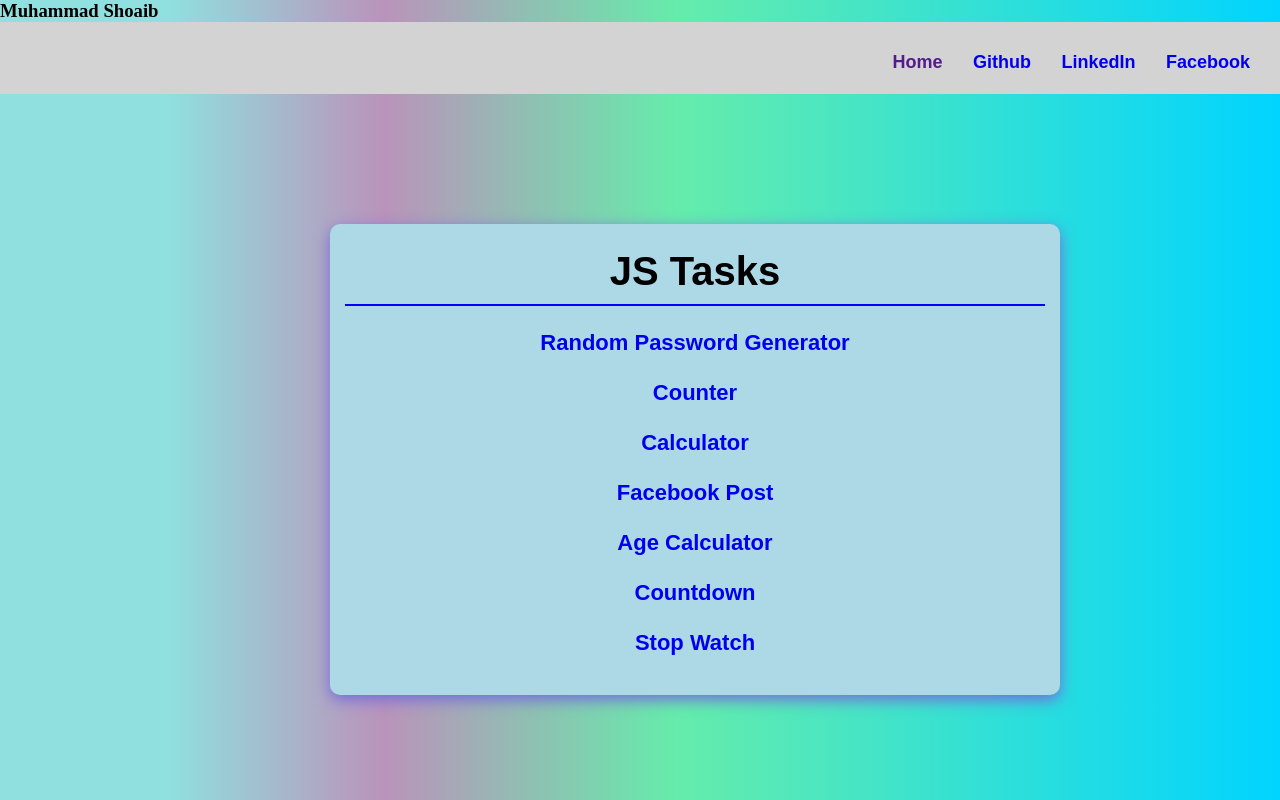
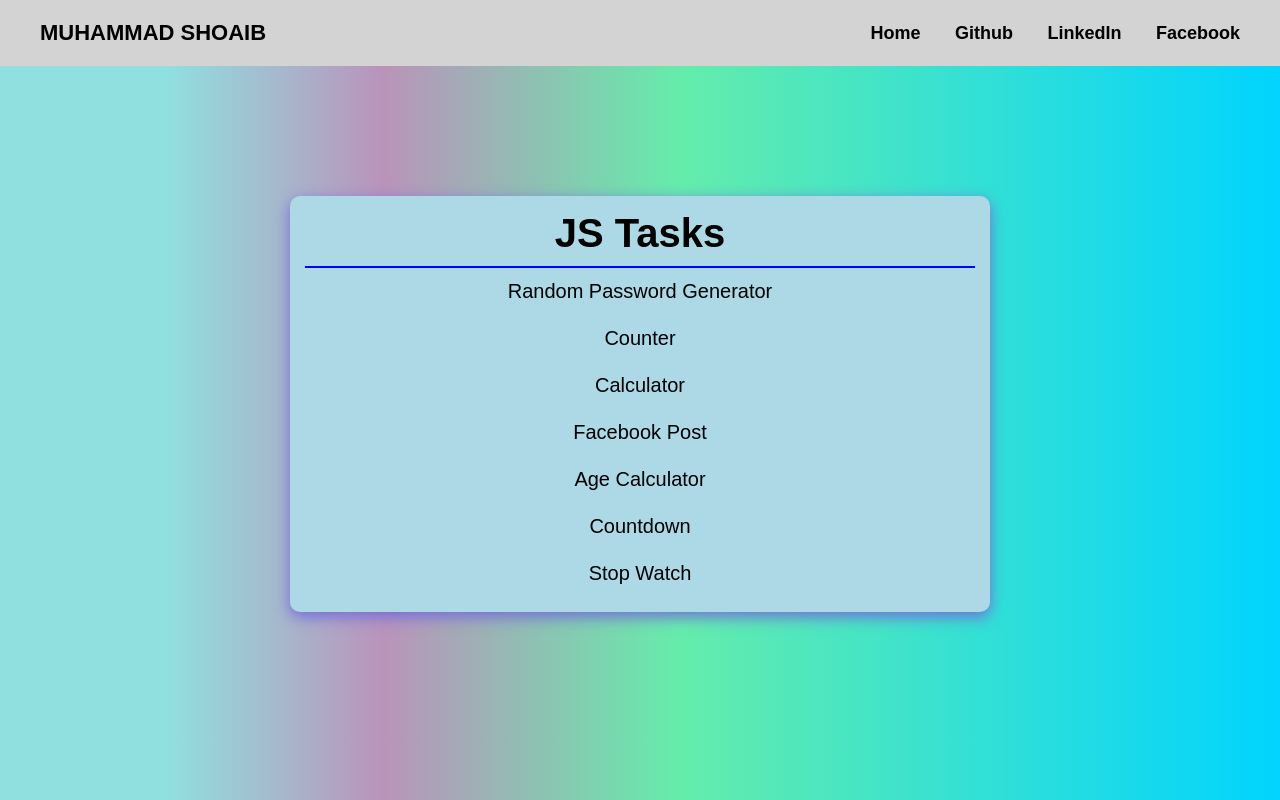
Before and after one commit to shoby056/My-JS-Tasks, a plain HTML site: page Main/index.html in a window 1280 px wide. Drawn offline with Linux system fonts and the light colour scheme.

Commit message:
Update style.css

```diff
--- a/Main/style.css
+++ b/Main/style.css
@@ -1,132 +1,79 @@
-*{
+* {
   padding: 0;
   margin: 0;
+  box-sizing: border-box;
+}
 
+body {
+  background: linear-gradient(90deg, rgba(144,224,224,1) 13%, rgba(186,147,186,1) 30%, rgba(101,236,171,1) 53%, rgba(0,212,255,1) 100%);
+  font-family: Arial, Helvetica, sans-serif;
 }
-body{
-    background: rgb(144,224,224);
-    background: linear-gradient(90deg, rgba(144,224,224,1) 13%, rgba(186,147,186,1) 30%, rgba(101,236,171,1) 53%, rgba(0,212,255,1) 100%);
+
+.navbar {
+  background-color: lightgray;
+  display: flex;
+  align-items: center;
+  justify-content: space-between;
+  padding: 20px 40px;
+}
+
+.logo {
+  font-size: 22px;
+  text-transform: uppercase;
+  font-weight: bold;
 }
 
 .ul-list {
-    background-color:lightgray;
-    text-align: end;
-    color: black;
-    padding: 30px;
   list-style: none;
-    /* margin: 10px; */
+}
 
-    height: 12px;
-    font-family: Arial, Helvetica, sans-serif;
-
-
-
-
-
-}
-.ul-list >h3 {
-    text-align: left;
-    color: black;
-    text-transform: uppercase;
-   display: inline;
-   padding-right: 700px;
-   font-size: 19px;
-
-}
 .nav-li {
   display: inline;
-
-    padding-left:26px;
-
-
-}
-.nav-li>a {
-    font-size: 18px;
-
-
-
+  margin-left: 30px;
 }
 
-.nav.li:hover {
+.nav-li > a {
+  font-size: 18px;
+  text-decoration: none;
+  font-weight: bold;
+  color: black;
+}
+
+.nav-li > a:hover {
   color: blue;
   cursor: pointer;
 }
 
-
-
-/* .main{
-    background-color: aqua;
-
-    height: 100%;
-    padding: 20px;
-    margin: 5px; */
-
-
-
 .card {
-    background-color: rgb(236, 215, 215);
+  background-color: lightblue;
   padding: 15px;
-    margin: 15px;
-
-    border-radius: 5px;
+  margin: 130px auto;
+  width: 700px;
+  border-radius: 10px;
   box-shadow: rgba(116,110,218,1) 0px 5px 15px;
-   width: 700px;
   text-align: center;
-   align-content: center;
-   margin-left: 330px;
-   margin-top: 130px;
-   background-color: lightblue;
-
-
-   border-radius: 10px;
-
-
-
-
-
-
-
-
-}
-h1{
-padding: 5px;
-
-margin: 5px;
-font-size: 40px;
-font-family: sans-serif;
-/* border: 1px solid black; */
-cursor: pointer;
-font-family: Arial, Helvetica, sans-serif;
-
-}
-.list-items {
-    padding: 12px;
-
-    list-style-type: none;
-
-    color: blueviolet;
-    font-size: 20px;
-
-
-
-
-}
-.list-items>li{
-
-    padding: 12px;
-
-
-}
-a{
-    text-decoration: none;
-    font-weight: bold;
-    font-size: 22px;
-    font-family: Arial, Helvetica, sans-serif;
-    cursor: pointer;
-
 }
 
-a:hover{
+h1 {
+  font-size: 40px;
+  margin-bottom: 10px;
+}
+
+.list-items {
+  list-style-type: none;
+  padding: 0;
+  font-size: 20px;
+}
+
+.list-items > li {
+  padding: 12px;
+}
+
+a {
+  color: black;
+  text-decoration: none;
+}
+
+a:hover {
   color: blue;
-    cursor: pointer;
 }
```
Lines whose indentation alone changed are shown as unchanged.
